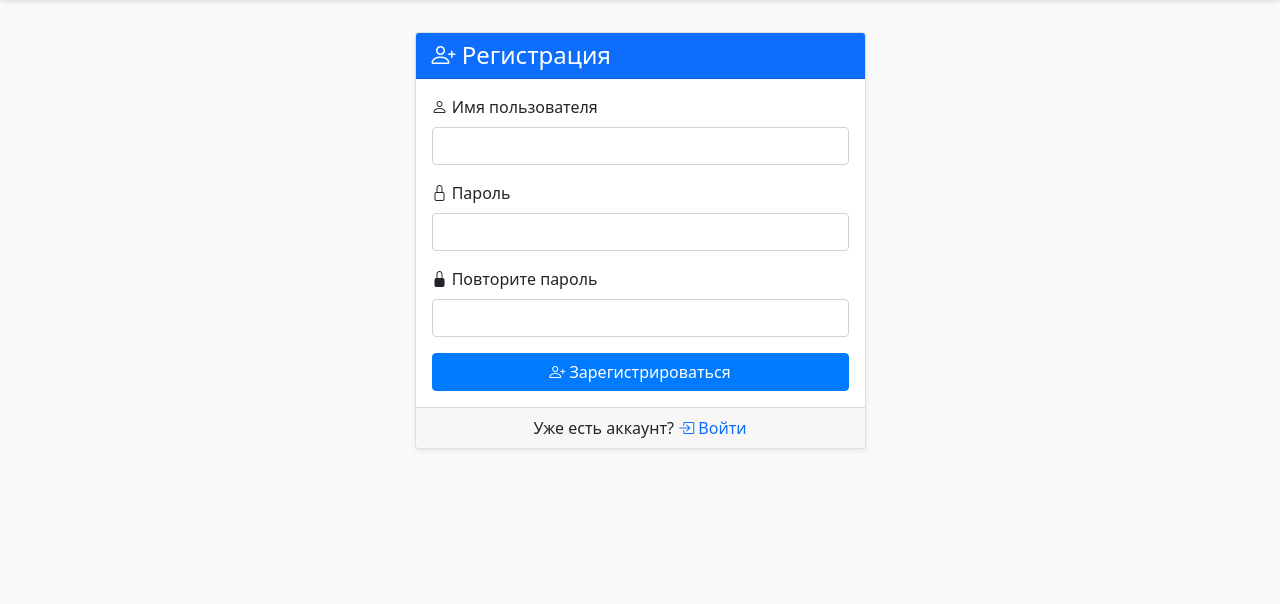
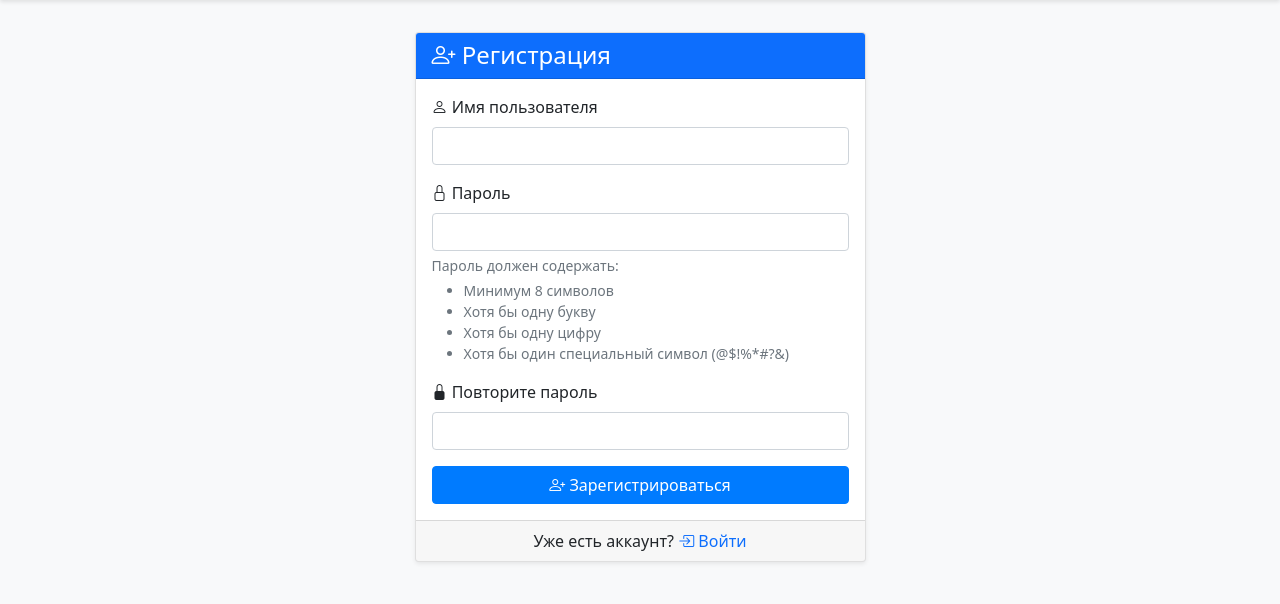
Before and after one commit to qwertyEg/hack_viribus, a Flask app: page /register in a window 1280 px wide. Shown: the part 56-660 px from the top of the page. Run offline with Flask 3, Linux system fonts and the light colour scheme; some libraries are stand-ins or nearby versions.

Commit message:
Добавлена валидация имени пользователя (только английские буквы и цифры)

```diff
--- a/app/forms/register_form.py
+++ b/app/forms/register_form.py
@@ -1,14 +1,34 @@
 from flask_wtf import FlaskForm
-from wtforms import StringField, PasswordField
-from wtforms.validators import DataRequired, Length, EqualTo, ValidationError
+from wtforms import StringField, PasswordField, BooleanField
+from wtforms.validators import DataRequired, Length, EqualTo, ValidationError, Regexp
 from app.models.user import User
+import re
 
 class RegisterForm(FlaskForm):
-    username = StringField('Имя пользователя', validators=[DataRequired(), Length(min=3, max=64)])
-    password = PasswordField('Пароль', validators=[DataRequired(), Length(min=6)])
+    username = StringField('Имя пользователя', validators=[
+        DataRequired(),
+        Length(min=3, max=64),
+        Regexp(r'^[a-zA-Z0-9]+$', message='Имя пользователя может содержать только английские буквы и цифры')
+    ])
+    password = PasswordField('Пароль', validators=[
+        DataRequired(),
+        Length(min=8, message='Пароль должен содержать минимум 8 символов'),
+        Regexp(
+            r'^(?=.*[A-Za-z])(?=.*\d)(?=.*[@$!%*#?&])[A-Za-z\d@$!%*#?&]{8,}$',
+            message='Пароль должен содержать буквы, цифры и специальные символы'
+        )
+    ])
     password2 = PasswordField('Повторите пароль', validators=[DataRequired(), EqualTo('password')])
 
     def validate_username(self, username):
         user = User.query.filter_by(username=username.data).first()
         if user is not None:
             raise ValidationError('Это имя пользователя уже занято.')
+
+    def validate_password(self, password):
+        if not re.search(r'[A-Za-z]', password.data):
+            raise ValidationError('Пароль должен содержать хотя бы одну букву')
+        if not re.search(r'\d', password.data):
+            raise ValidationError('Пароль должен содержать хотя бы одну цифру')
+        if not re.search(r'[@$!%*#?&]', password.data):
+            raise ValidationError('Пароль должен содержать хотя бы один специальный символ')
--- a/app/routes/auth_routes.py
+++ b/app/routes/auth_routes.py
@@ -1,4 +1,4 @@
-from flask import Blueprint, render_template, redirect, url_for, flash, request
+from flask import Blueprint, render_template, redirect, url_for, flash, request, session
 from flask_login import login_user, logout_user, login_required, current_user
 from app.models.user import User
 from app import db
@@ -31,6 +31,7 @@ def register():
         return redirect(url_for('material.list'))
 
     form = RegisterForm()
+
     if form.validate_on_submit():
         user = User(username=form.username.data)
         user.set_password(form.password.data)
--- a/app/templates/auth/register.html
+++ b/app/templates/auth/register.html
@@ -39,6 +39,15 @@
                                 {% endfor %}
                             </div>
                         {% endif %}
+                        <div class="form-text">
+                            <p class="mb-1">Пароль должен содержать:</p>
+                            <ul class="mb-0">
+                                <li>Минимум 8 символов</li>
+                                <li>Хотя бы одну букву</li>
+                                <li>Хотя бы одну цифру</li>
+                                <li>Хотя бы один специальный символ (@$!%*#?&)</li>
+                            </ul>
+                        </div>
                     </div>
                     <div class="mb-3">
                         <label for="password2" class="form-label">
```
Also changed, not shown: app/forms/login_form.py (+6 -2 lines).
